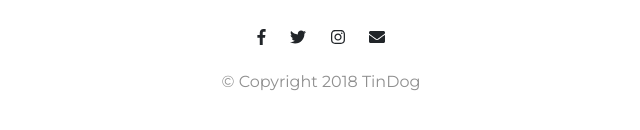
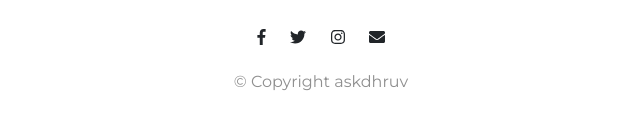
Before and after one commit to askdhruv/Tindog, a plain HTML site: page index.html in a window 1280 px wide. Shown: the part 3071-3201 px from the top of the page, 319-959 px from the left. Drawn offline with nearby package versions, Linux system fonts and the light colour scheme.

Commit message:
Update index.html

```diff
--- a/index.html
+++ b/index.html
@@ -230,7 +230,7 @@
       <i class="social-icon fab fa-twitter"></i>
       <i class="social-icon fab fa-instagram"></i>
       <i class="social-icon fas fa-envelope"></i>
-      <p>© Copyright 2018 TinDog</p>
+      <p>© Copyright askdhruv</p>
     </div>
   </footer>
 
```
